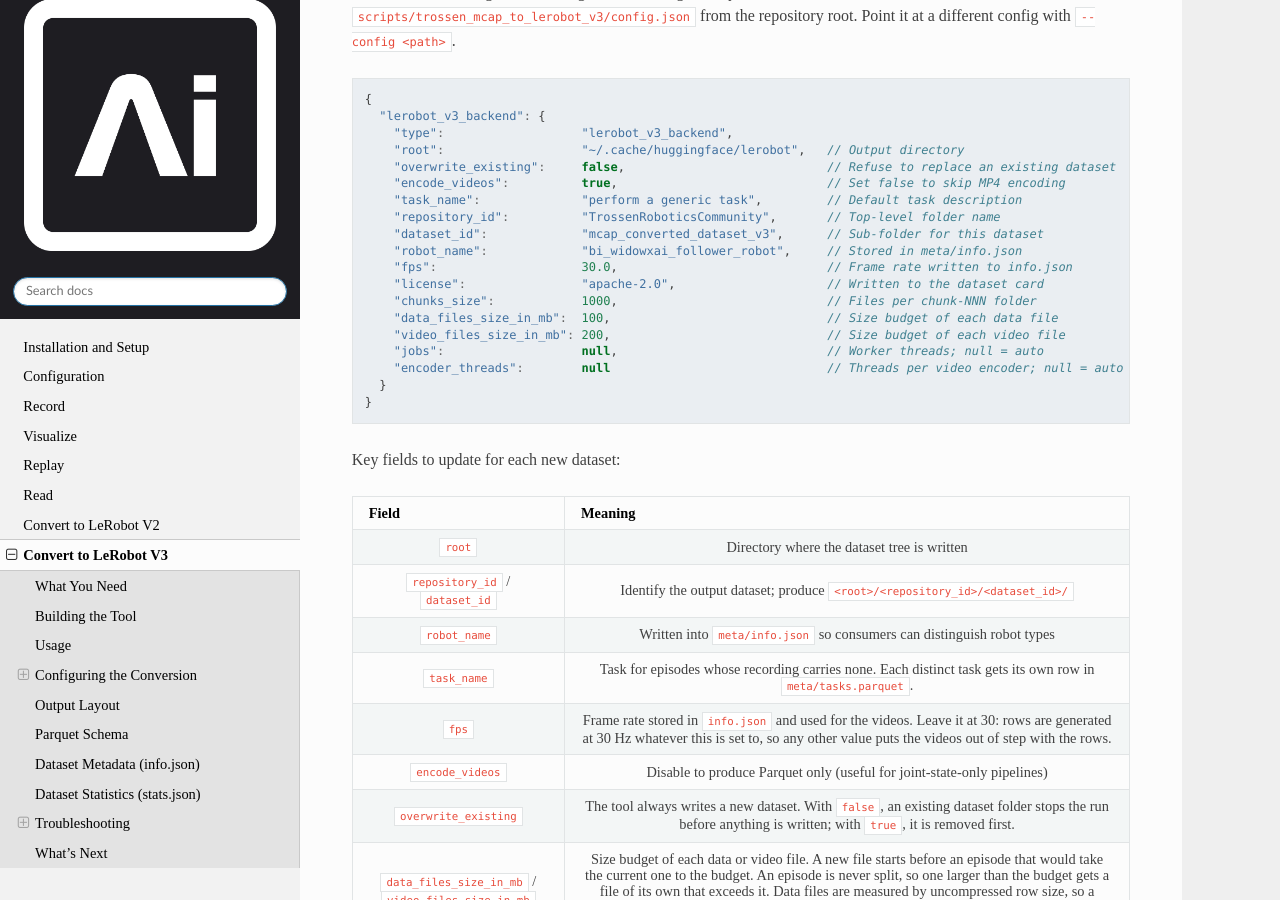
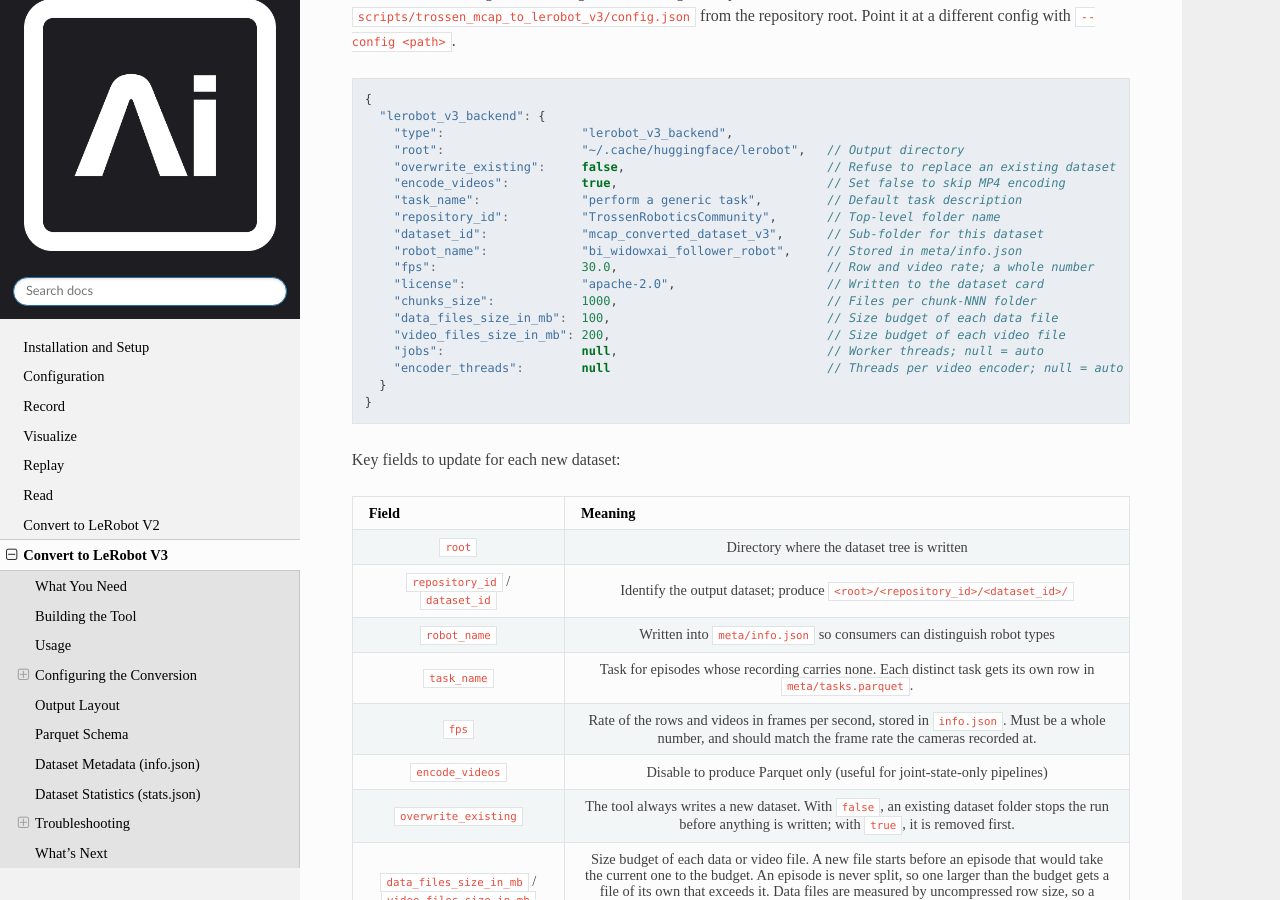
Before and after one commit to TrossenRobotics/trossen_sdk, a Sphinx documentation site: the page built from docs/convert_v3.rst, in a window 1280 px wide and 900 px high, scrolled down 1830 px. Built offline with Sphinx 7.4.7 and the Read the Docs theme 3.1.0, drawn with Linux system fonts in a browser that asks for light colours; some web fonts are replaced.

```diff
--- a/docs/convert.rst
+++ b/docs/convert.rst
@@ -298,6 +298,9 @@
 
 - a stream's timestamps go backwards, such as after an NTP clock correction.
   The log names the stream and the message index.
+- no stretch of time has data from every leader, follower and camera stream, and from the mobile base on a mobile robot.
+  The log names the stream that ends first, the stream that starts last, and the gap between them.
+- a mobile robot's base channel has no messages.
 
 What's Next
 ===========
--- a/docs/convert_v3.rst
+++ b/docs/convert_v3.rst
@@ -96,7 +96,7 @@
         "repository_id":          "TrossenRoboticsCommunity",       // Top-level folder name
         "dataset_id":             "mcap_converted_dataset_v3",      // Sub-folder for this dataset
         "robot_name":             "bi_widowxai_follower_robot",     // Stored in meta/info.json
-        "fps":                    30.0,                             // Frame rate written to info.json
+        "fps":                    30.0,                             // Row and video rate; a whole number
         "license":                "apache-2.0",                     // Written to the dataset card
         "chunks_size":            1000,                             // Files per chunk-NNN folder
         "data_files_size_in_mb":  100,                              // Size budget of each data file
@@ -124,8 +124,8 @@
     * - ``task_name``
       - Task for episodes whose recording carries none. Each distinct task gets its own row in ``meta/tasks.parquet``.
     * - ``fps``
-      - Frame rate stored in ``info.json`` and used for the videos.
-        Leave it at 30: rows are generated at 30 Hz whatever this is set to, so any other value puts the videos out of step with the rows.
+      - Rate of the rows and videos in frames per second, stored in ``info.json``.
+        Must be a whole number, and should match the frame rate the cameras recorded at.
     * - ``encode_videos``
       - Disable to produce Parquet only (useful for joint-state-only pipelines)
     * - ``overwrite_existing``
```
Also changed, not shown: scripts/trossen_mcap_to_lerobot_v3/README.md.
